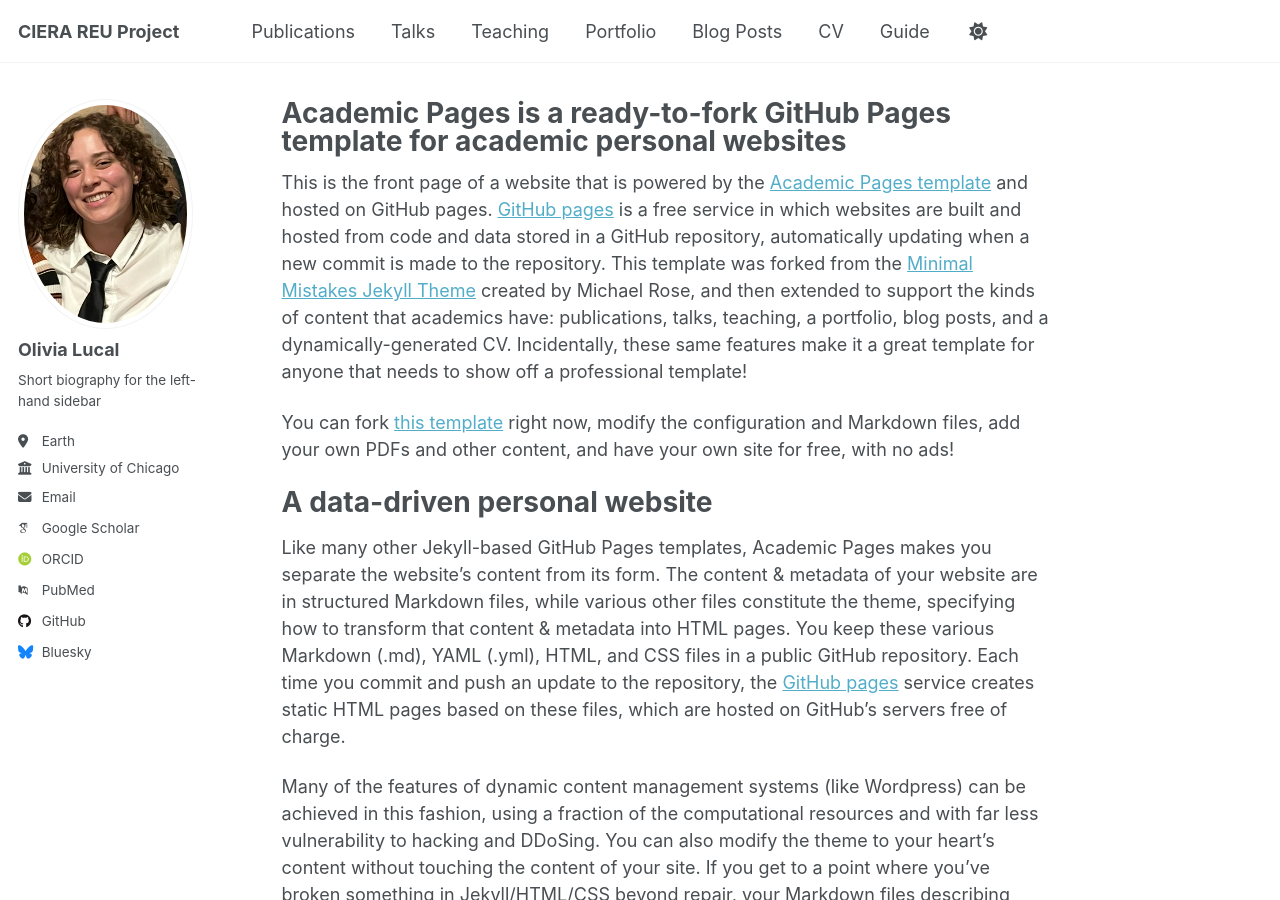
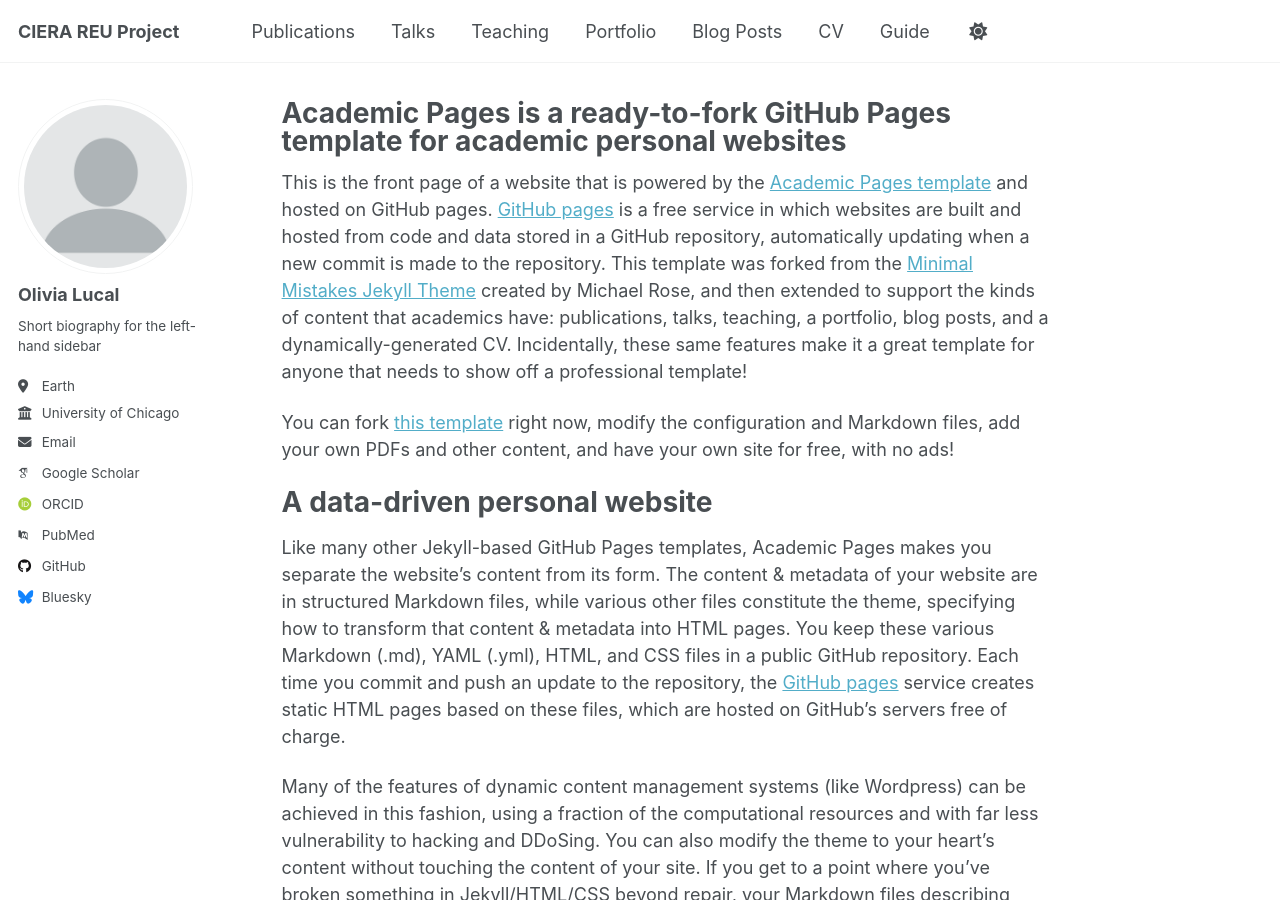
Before and after one commit to olivialucal/project, a Jekyll site: the page built from _pages/about.md, in a window 1280 px wide and 900 px high. Built offline with Jekyll 4.4.1, drawn with Linux system fonts in a browser that asks for light colours; some web fonts are replaced; a script that is not in the unit is left out.

Commit message:
Update _config.yml

```diff
--- a/_config.yml
+++ b/_config.yml
@@ -22,7 +22,7 @@ repository               : "academicpages/academicpages.github.io"
 #               Additional customization can be done by editing /_includes/author-profile.html
 author:
   # Biographic information
-  avatar           : "IMG_0868.jpg"
+  avatar           : "profile.png"
   name             : "Olivia Lucal"
   pronouns         : # example: "she/her"
   bio              : "Short biography for the left-hand sidebar"
```
